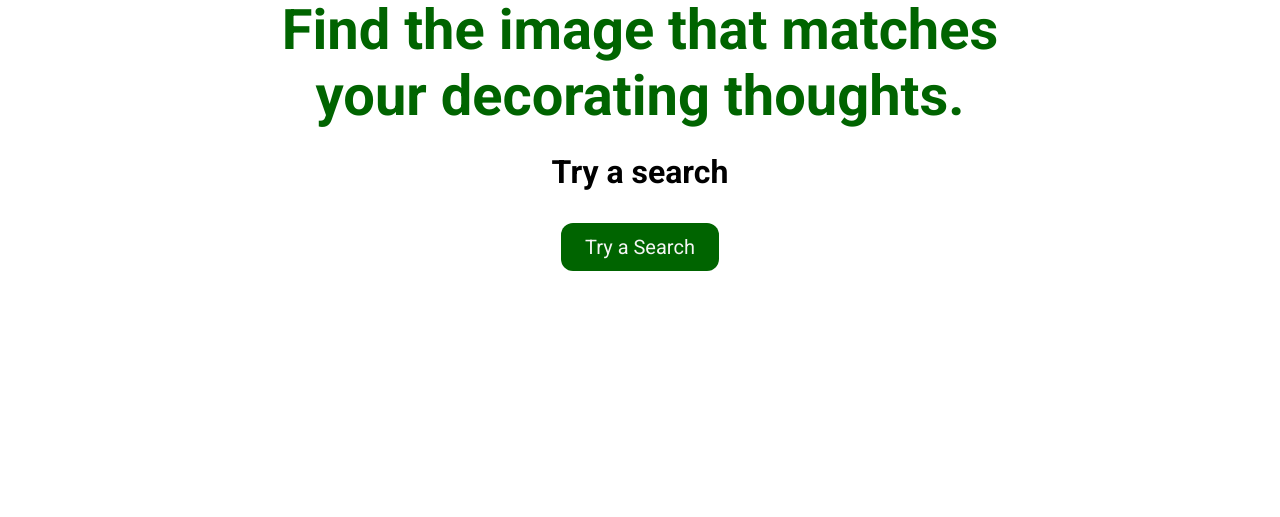
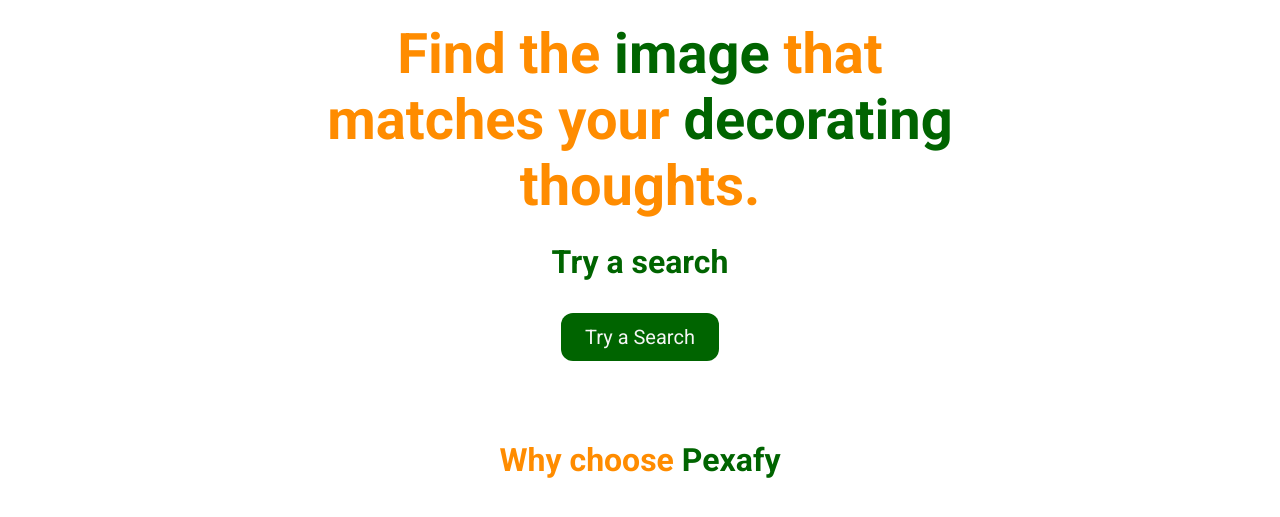
Before and after one commit to Wes0808/Photography-API, a plain HTML site: page index.html in a window 1280 px wide. Shown: the part 163-680 px from the top of the page. Drawn offline with Linux system fonts and the light colour scheme.

Commit message:
Working on the Spotlight section

```diff
--- a/index.html
+++ b/index.html
@@ -23,8 +23,8 @@
         <header>
             <div class="header__container">
                 <div class="header__desc">
-                    <h1>Find the image that matches your decorating thoughts. </h1>
-                    <h2>Try a search</h2>
+                    <h1>Find the <span class="green">image</span> that matches your <span class="green">decorating</span> thoughts. </h1>
+                    <h2><span class="green">Try a search</span></h2>
                     <a href="photo.html">
                         <button class="btn">Try a Search</button>
                     </a>
@@ -32,5 +32,16 @@
             </div>
         </header>
     </section>
+    <main>
+        <section id="spotlight">
+            <div class="container">
+                <div class="row">
+                    <h2 class="section__title">
+                        Why choose <span class="green">Pexafy</span>
+                    </h2>
+                </div>
+            </div>
+        </section>
+    </main>
 </body>
 </html>
--- a/styles.css
+++ b/styles.css
@@ -19,6 +19,16 @@ a {
     text-decoration: none;
 }
 
+.container {
+    padding: 56px 0;
+}
+
+.row {
+    width: 100%;
+    max-width: 1200px;
+    margin: 0 auto;
+}
+
 a:hover {
     text-decoration: underline wavy;
 }
@@ -27,14 +37,19 @@ a:hover {
     text-decoration: underline wavy;
 }
 
+.green {
+    color: darkgreen;
+}
+
 h1 {
     font-size: 56px;
-    color: darkgreen;
+    color: darkorange;
     margin-bottom: 24px;
     text-align: center;
 }
 
 h2 {
+    color: darkorange;
     font-size: 32px;
     margin-bottom: 32px;
     text-align: center;
@@ -99,18 +114,39 @@ li {
     text-decoration: wavy;
 }
 
+header {
+    display: flex;
+    align-items: center;
+    justify-content: center;
+}
+
 .header__container {
     width: 100%;
     max-width: 720px;
     margin: 0 auto;
+    padding: 24px;
+    text-align: center;
     height: 100%;
     display: flex;
     flex-direction: column;
     justify-content: space-around;
+    align-items: center;
 }
 
 .header__desc {
     display: flex;
     flex-direction: column;
     align-items: center;
+    text-align: center;
 }
+
+/*
+
+SPOTLIGHT
+
+*/
+
+#spotlight {
+    position: relative;
+    max-width: 100vw;
+}
```
